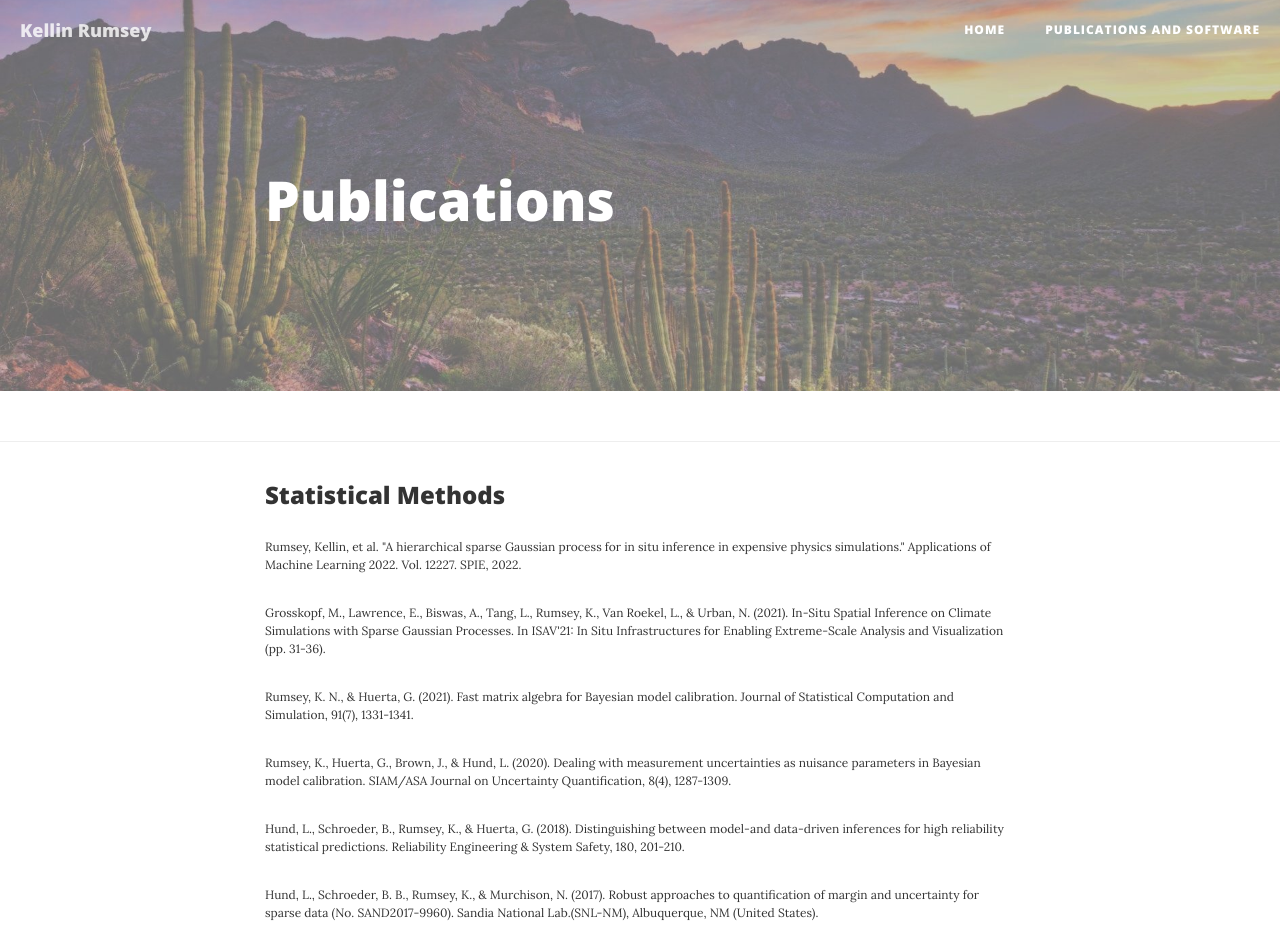
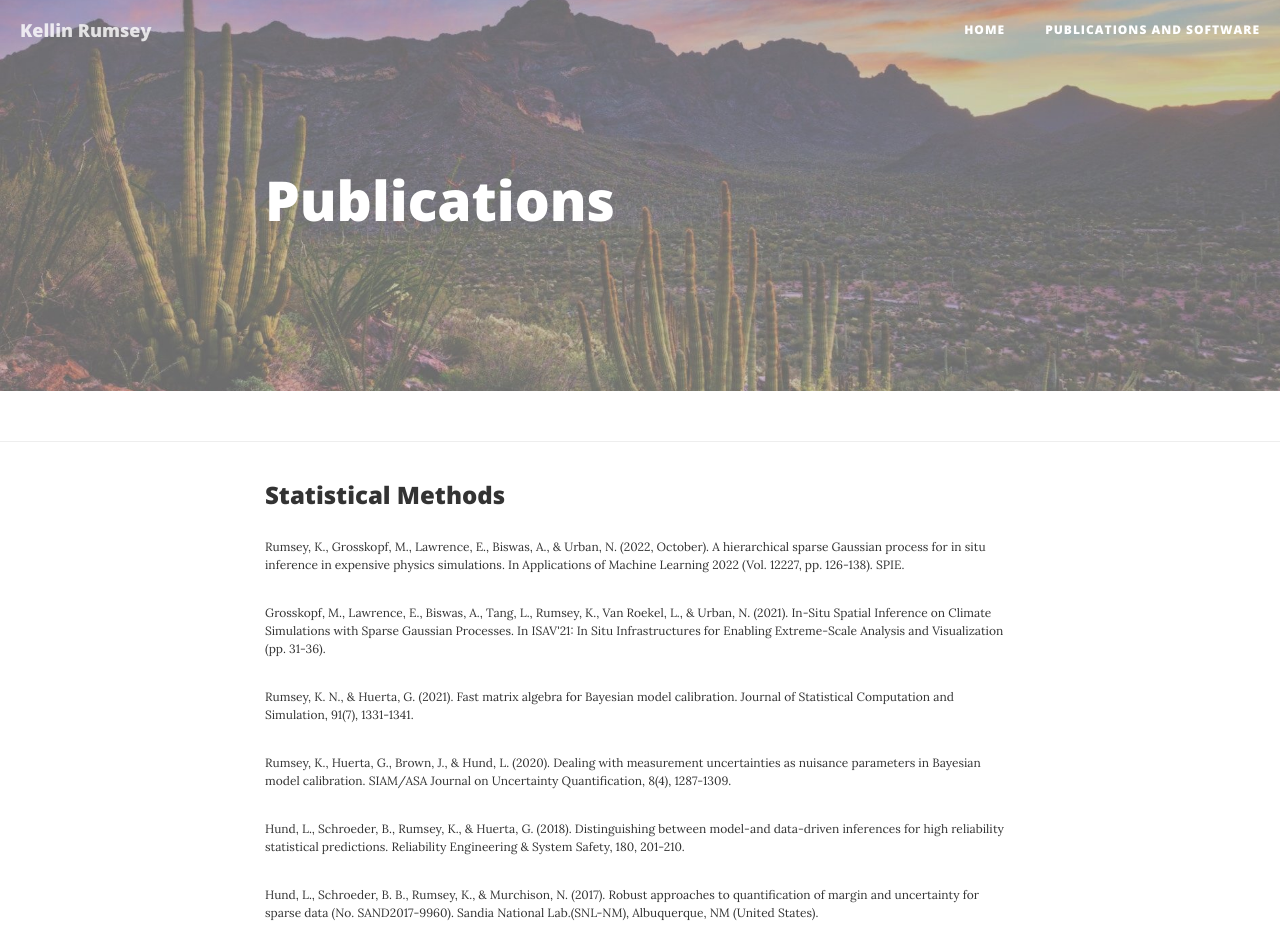
Before and after one commit to knrumsey/knrumsey.github.io, a website: page post.html in a window 1280 px wide. Shown: the top 925 px of the page. Drawn offline with nearby package versions, Linux system fonts and the light colour scheme.

Commit message:
changed hsvgp ref to APA format

```diff
--- a/post.html
+++ b/post.html
@@ -84,7 +84,7 @@
             <div class="col-lg-8 col-lg-offset-2 col-md-10 col-md-offset-1">
 		<header>
   			<h3>Statistical Methods</h3>
-    			<p style="font-size: 12px">Rumsey, Kellin, et al. "A hierarchical sparse Gaussian process for in situ inference in expensive physics simulations." Applications of Machine Learning 2022. Vol. 12227. SPIE, 2022.</p>
+    			<p style="font-size: 12px">Rumsey, K., Grosskopf, M., Lawrence, E., Biswas, A., & Urban, N. (2022, October). A hierarchical sparse Gaussian process for in situ inference in expensive physics simulations. In Applications of Machine Learning 2022 (Vol. 12227, pp. 126-138). SPIE.</p>
 			<p style="font-size: 12px">Grosskopf, M., Lawrence, E., Biswas, A., Tang, L., Rumsey, K., Van Roekel, L., & Urban, N. (2021). In-Situ Spatial Inference on Climate Simulations with Sparse Gaussian Processes. In ISAV'21: In Situ Infrastructures for Enabling Extreme-Scale Analysis and Visualization (pp. 31-36). </p>
 			<p style="font-size: 12px">Rumsey, K. N., & Huerta, G. (2021). Fast matrix algebra for Bayesian model calibration. Journal of Statistical Computation and Simulation, 91(7), 1331-1341.  </p>
 			<p style="font-size: 12px">Rumsey, K., Huerta, G., Brown, J., & Hund, L. (2020). Dealing with measurement uncertainties as nuisance parameters in Bayesian model calibration. SIAM/ASA Journal on Uncertainty Quantification, 8(4), 1287-1309.  </p>
```
